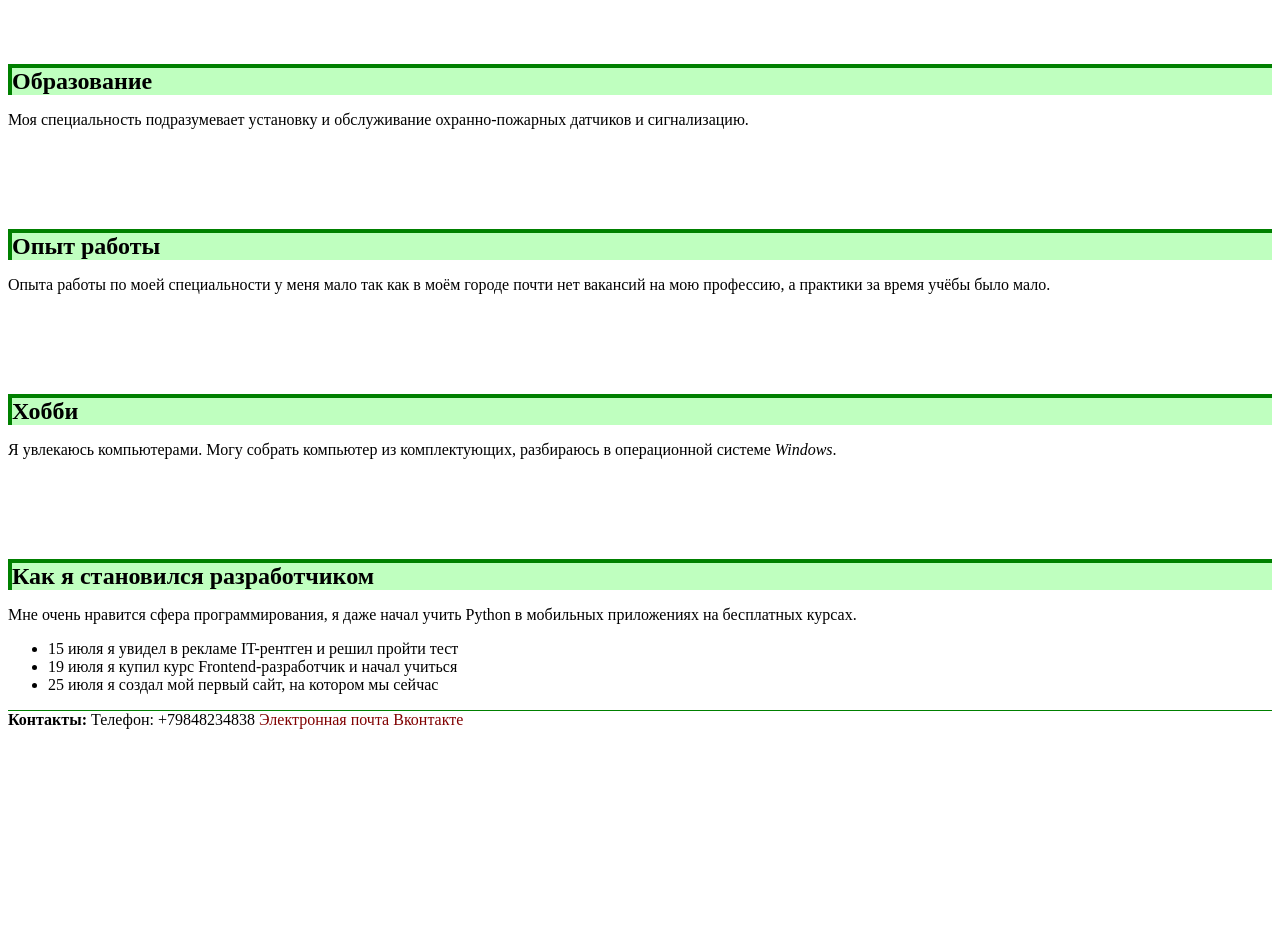
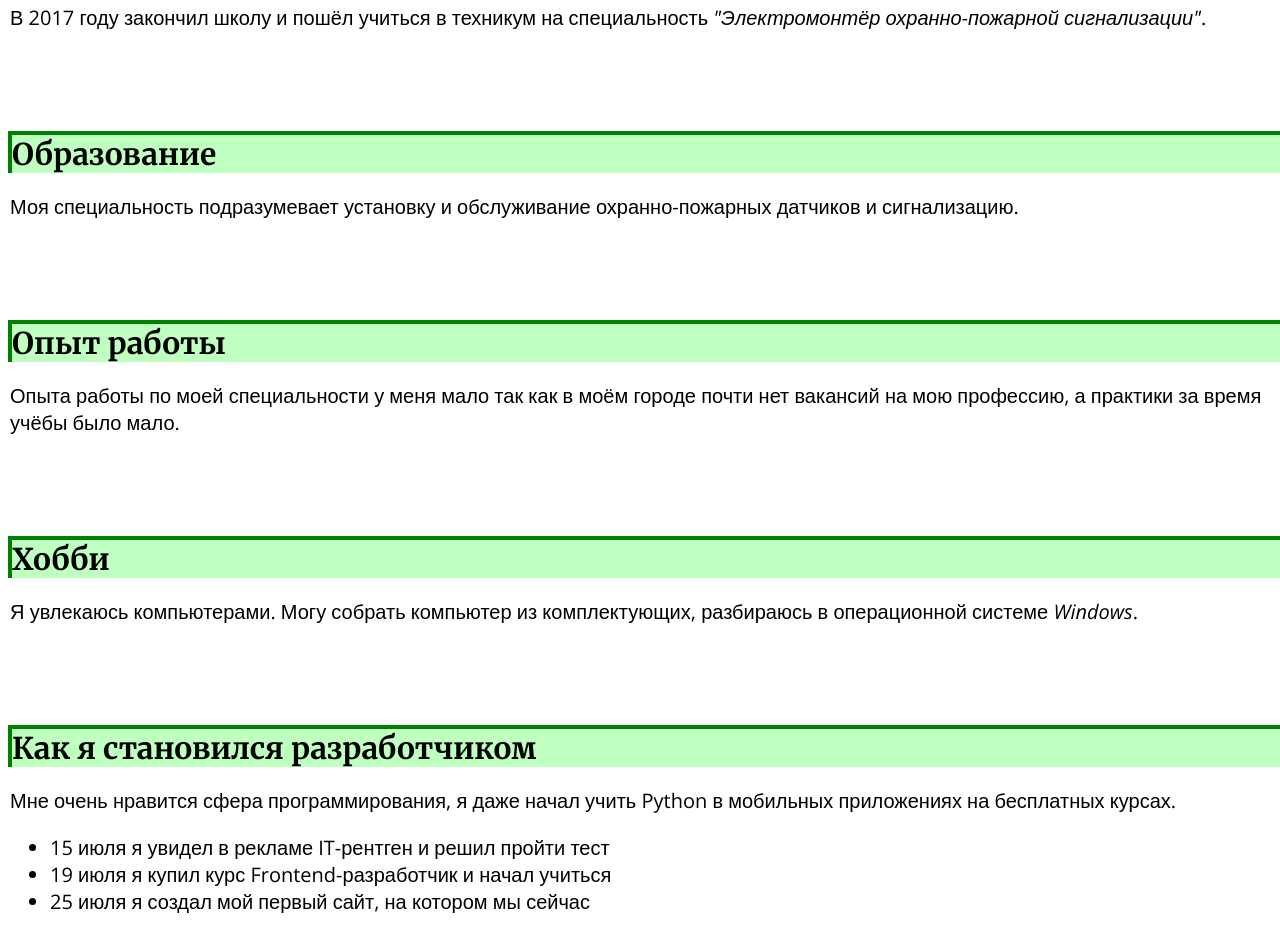
Before and after one commit to Artem0101-gb/wrld, a plain HTML site: page site.html in a window 1280 px wide. Shown: the part 581-1513 px from the top of the page. Before the commit the page ends 1318 px from the top, so only its background shows below. Drawn offline with nearby package versions, Linux system fonts and the light colour scheme.

Commit message:
Added Site and Photo

```diff
--- a/site.html
+++ b/site.html
@@ -1,95 +1,43 @@
 <!DOCTYPE html>
 <html lang="ru">
   <head>
-    <style type="text/css">
-    <link rel="preconnect" href="https://fonts.googleapis.com">
-<link rel="preconnect" href="https://fonts.gstatic.com" crossorigin>
-<link href="https://fonts.googleapis.com/css2?family=Open+Sans:ital,wght@0,400;0,700;1,400&display=swap" rel="stylesheet">
-    body {
-      font-size: 20px;
-    }
-      a:visited, a {
-        color: Maroon;
-        text-decoration: none;
-      }
-      a:hover {
-        color: green;
-      }
-      .hov:hover {
-        color: green;
-      }
-    nav {
-      background-color: white;
-      position: sticky;
-      top: 0;
-      text-align: center;
-      font-size: 1.5rem;
-      border-bottom-style: solid;
-      border-bottom-width: thin;
-      border-bottom-color: green;
-      background-color: rgba(0, 255, 0, 0.25);
-     }
-     header {
-      text-align: center;
-     }
-     footer {
-      border-top-style: solid;
-      border-top-width: thin;
-      border-top-color: green;
-     }
-     .sub {
-      border-top-style: solid;
-      border-left-style: solid;
-      border-width: 4px;
-      border-color: green;
-      background-color: rgba(0, 255, 0, 0.25);
-      margin-top: 100px;
-      margin-bottom: 0px;
-     }
-     .image {
-      padding: 4px;
-      background-color: rgba(0, 255, 0, 0.25);
-     }
-
-    </style>
-
+    <link rel="stylesheet" type="text/css" href="style.css">
     <meta charset="utf-8">
     <title>Мой сайт-визитка</title>
   </head>
-  <body>
-    <header>
-      <nav>
+  <body class="body">
+    <header class="header">
+      <nav class="nav">
       <a href="#About me">Обо мне</a>
       <a href="#Education">Образование</a>
       <a href="#Experience">Опыт работы</a>
       <a href="#Hobby">Хобби</a>
     </nav>
       <h1 class="hov">Артём Поляченко</h1>
-      <img class="image" src="photo.jpeg" alt="Моё фото" width="150">
-      <p>Родился в обычной семье в городе Волгодонске.<br> Меня очень заинтересовало программирование, поэтому решил учиться.</p>
+      <img class="image img" src="photo.jpeg" alt="Моё фото" width="150">
+      <p class="font-reg">Родился в обычной семье в городе Волгодонске.<br> Меня очень заинтересовало программирование, поэтому решил учиться.</p>
     </header>
     <main>
     <h2 id="About me" class="sub">Обо мне</h2>
-    <p>В 2017 году закончил школу и пошёл учиться в техникум на специальность
+    <p class="font-reg">В 2017 году закончил школу и пошёл учиться в техникум на специальность
       <em>"Электромонтёр охранно-пожарной сигнализации"</em>.
     </p>
     <h2 id="Education" class="sub">Образование</h2>
-    <p>Моя специальность подразумевает установку и обслуживание охранно-пожарных датчиков и сигнализацию.</p>
+    <p class="font-reg">Моя специальность подразумевает установку и обслуживание охранно-пожарных датчиков и сигнализацию.</p>
     <h2 id="Experience" class="sub">Опыт работы</h2>
-    <p>Опыта работы по моей специальности у меня мало так как в моём городе почти нет вакансий на мою профессию, а практики за время учёбы было мало.</p>
+    <p class="font-reg">Опыта работы по моей специальности у меня мало так как в моём городе почти нет вакансий на мою профессию, а практики за время учёбы было мало.</p>
     <h2 id="Hobby" class="sub">Хобби</h2>
-    <p>Я увлекаюсь компьютерами. Могу собрать компьютер из комплектующих, разбираюсь в операционной системе <em>Windows</em>.</p>
+    <p class="font-reg">Я увлекаюсь компьютерами. Могу собрать компьютер из комплектующих, разбираюсь в операционной системе <em>Windows</em>.</p>
     <h2 class="sub">Как я становился разработчиком</h2>
-    <p>Мне очень нравится сфера программирования, я даже начал учить Python в мобильных приложениях на бесплатных курсах.
-      <ul>
+    <p class="font-reg">Мне очень нравится сфера программирования, я даже начал учить Python в мобильных приложениях на бесплатных курсах.
+      <ul class="font-reg">
         <li>15 июля я увидел в рекламе IT-рентген и решил пройти тест</li>
         <li>19 июля я купил курс Frontend-разработчик и начал учиться</li>
         <li>25 июля я создал мой первый сайт, на котором мы сейчас</li>
       </ul>
     </p>
     </main>
-    <footer>
-      <a href="тест.html" title="Каталог"></a>
+    <footer class="footer font-reg">
       <strong>Контакты:</strong>
       Телефон: +79848234838
       <a href="https://e.mail.ru/inbox/?utm_source=portal&utm_medium=portal_navigation&utm_campaign=e.mail.ru" title="polya-art@mail.ru" target="_blank">Электронная почта</a>
--- /dev/null
+++ b/style.css
@@ -0,0 +1,62 @@
+@import url('https://fonts.googleapis.com/css2?family=Merriweather:wght@700&family=Open+Sans:ital,wght@0,400;1,400&display=swap');
+
+.font-reg {
+	font-family: 'Open Sans', sans-serif;
+	margin-left: 10px;
+}
+.body {
+    margin-top: 0;
+    margin-right: 0;
+    margin-left: 0;
+    font-family: 'Merriweather', serif;
+    font-size: 20px;
+}
+a:visited, a {
+    color: Maroon;
+    text-decoration: none;
+}
+a:hover {
+    color: green;
+}
+.hov:hover {
+    color: green;
+}
+.nav {
+    background-color: white;
+    position: sticky;
+    top: 0;
+    text-align: center;
+    font-size: 1.5rem;
+    border-bottom-style: solid;
+    border-bottom-width: thin;
+    border-bottom-color: green;
+    background-color: rgba(0, 255, 0, 0.25);
+}
+.header {
+    text-align: center;
+}
+.footer {
+	display: flex;
+	justify-content: space-around;
+    border-top-style: solid;
+    border-top-width: thin;
+    border-top-color: green;
+}
+.sub {
+    border-top-style: solid;
+    border-left-style: solid;
+    border-width: 4px;
+    border-color: green;
+    background-color: rgba(0, 255, 0, 0.25);
+    margin-top: 100px;
+    margin-bottom: 0px;
+    margin-left: 8px;
+}
+.image {
+    padding: 4px;
+    background-color: rgba(0, 255, 0, 0.25);
+}
+.img {
+	display: flexbox;
+	justify-content: flex-end;
+}
```
Also changed, not shown: ttt.txt (deleted), txt.txt (deleted).
